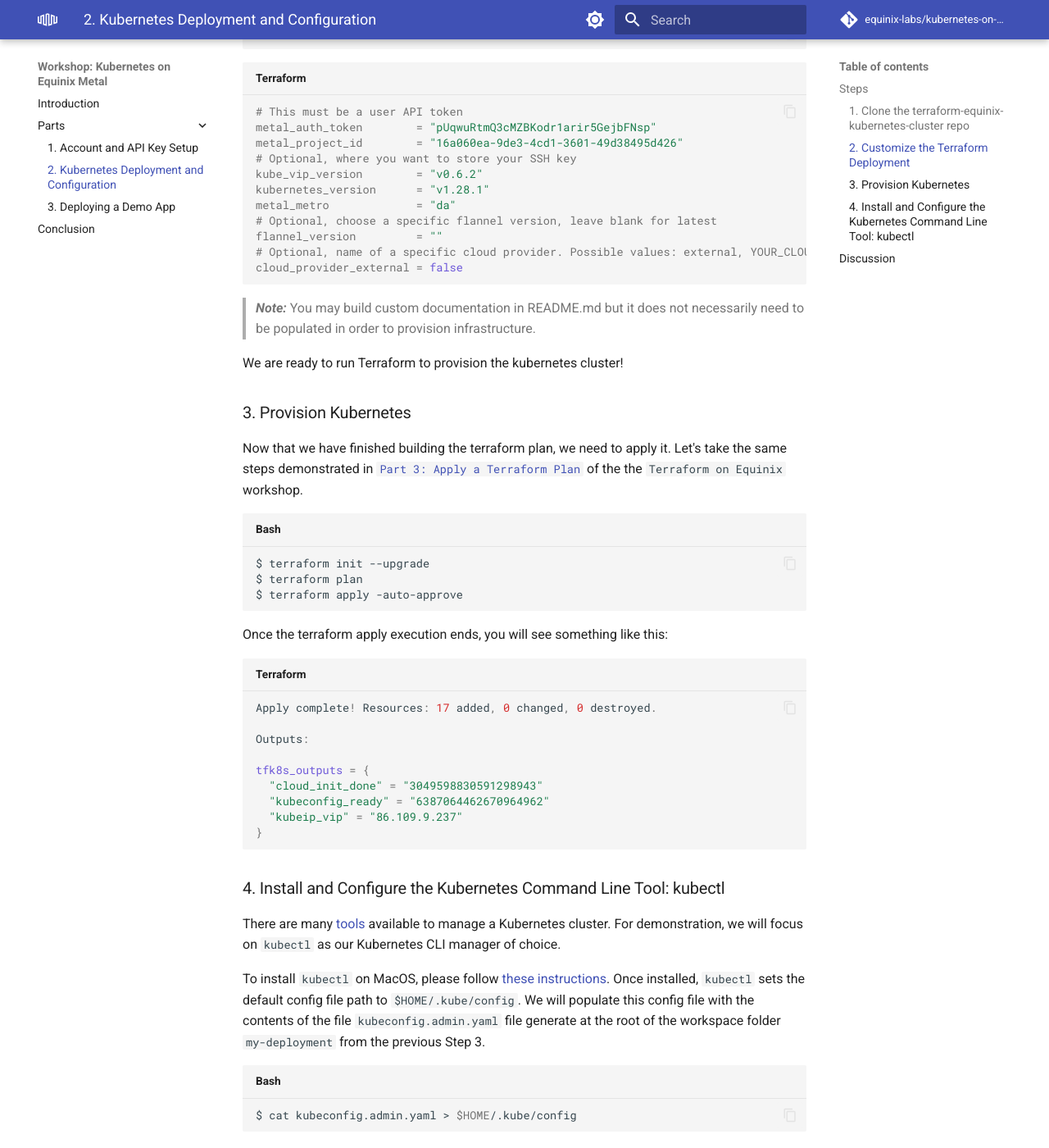
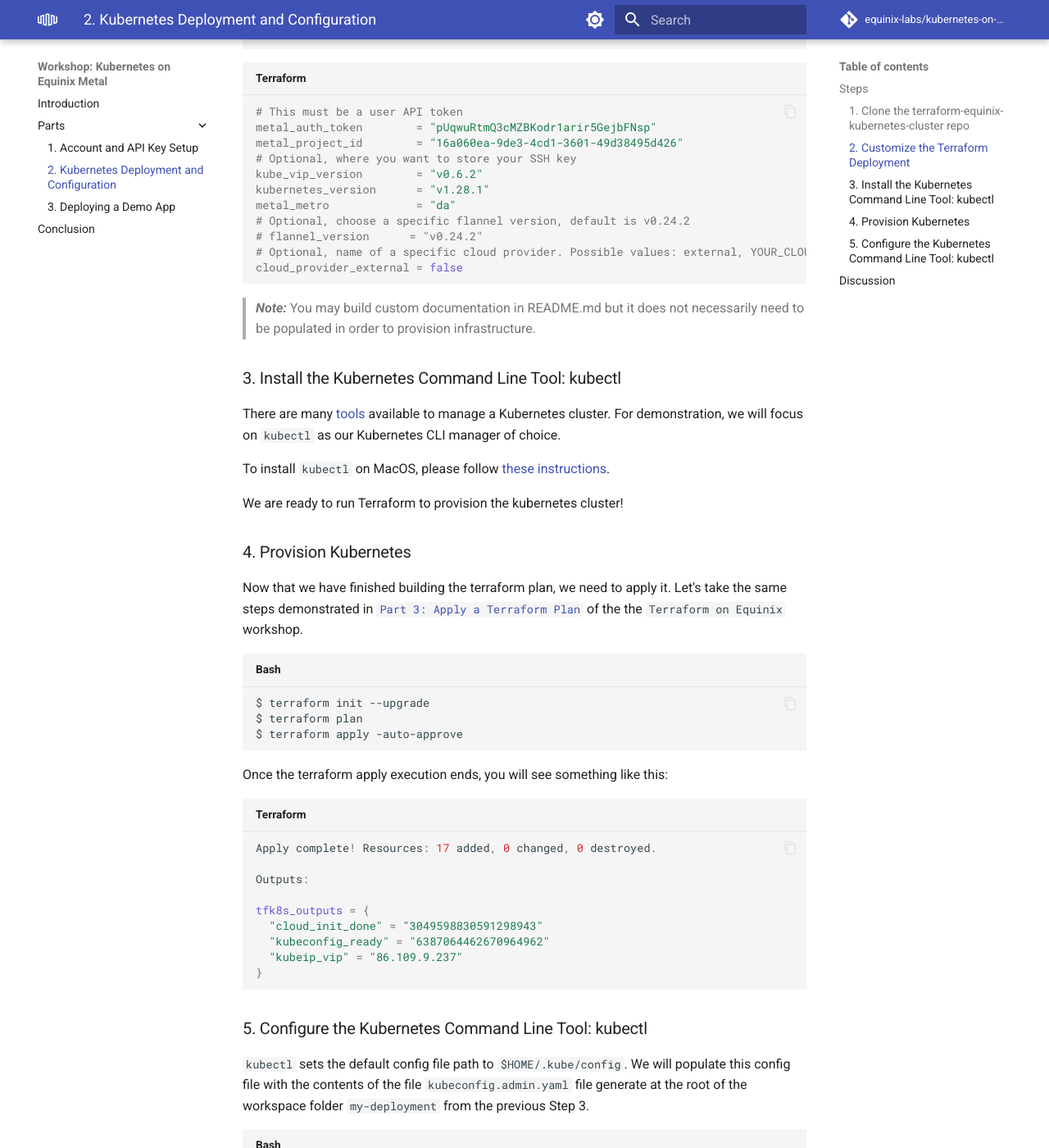
Before and after one commit to equinix-labs/kubernetes-on-equinix-metal-workshop, an MkDocs documentation site: the page built from docs/parts/part2.md, in a window 1280 px wide and 1400 px high, scrolled down 1317 px. Shown: the whole window at 82% size. Built offline with MkDocs 1.6.1 and Material for MkDocs 9.7.7, drawn with Linux system fonts in a browser that asks for light colours; comment, search, counter and statistics services are not loaded.

Commit message:
added part3 of the workshop

````diff
--- a/docs/parts/part2.md
+++ b/docs/parts/part2.md
@@ -44,17 +44,23 @@
 kube_vip_version        = "v0.6.2"
 kubernetes_version      = "v1.28.1"
 metal_metro             = "da"
-# Optional, choose a specific flannel version, leave blank for latest
-flannel_version         = ""
+# Optional, choose a specific flannel version, default is v0.24.2
+# flannel_version      = "v0.24.2"
 # Optional, name of a specific cloud provider. Possible values: external, YOUR_CLOUD_PROVIDER, "" (empty for internal cloud controller)
 cloud_provider_external = false
 ```
 
 > **_Note:_** You may build custom documentation in README.md but it does not necessarily need to be populated in order to provision infrastructure.
 
+### 3. Install the Kubernetes Command Line Tool: kubectl
+
+There are many [tools](https://kubernetes.io/docs/tasks/tools/) available to manage a Kubernetes cluster. For demonstration, we will focus on `kubectl` as our Kubernetes CLI manager of choice.
+
+To install `kubectl` on MacOS, please follow [these instructions](https://kubernetes.io/docs/tasks/tools/install-kubectl-macos/).
+
 We are ready to run Terraform to provision the kubernetes cluster!
 
-### 3. Provision Kubernetes
+### 4. Provision Kubernetes
 
 Now that we have finished building the terraform plan, we need to apply it. Let's take the same steps demonstrated in [`Part 3: Apply a Terraform Plan`](https://equinix-labs.github.io/terraform-on-equinix-workshop/parts/apply-plan/) of the the `Terraform on Equinix` workshop.
 
@@ -78,11 +84,9 @@
 }
 ```
 
-### 4. Install and Configure the Kubernetes Command Line Tool: kubectl
+### 5. Configure the Kubernetes Command Line Tool: kubectl
 
-There are many [tools](https://kubernetes.io/docs/tasks/tools/) available to manage a Kubernetes cluster. For demonstration, we will focus on `kubectl` as our Kubernetes CLI manager of choice.
-
-To install `kubectl` on MacOS, please follow [these instructions](https://kubernetes.io/docs/tasks/tools/install-kubectl-macos/). Once installed, `kubectl` sets the default config file path to `$HOME/.kube/config`. We will populate this config file with the contents of the file `kubeconfig.admin.yaml` file generate at the root of the workspace folder `my-deployment` from the previous Step 3.
+`kubectl` sets the default config file path to `$HOME/.kube/config`. We will populate this config file with the contents of the file `kubeconfig.admin.yaml` file generate at the root of the workspace folder `my-deployment` from the previous Step 3.
 
 ```shell
 $ cat kubeconfig.admin.yaml > $HOME/.kube/config
````
Also changed, not shown: docs/parts/part3.md (+1 -1 lines).
